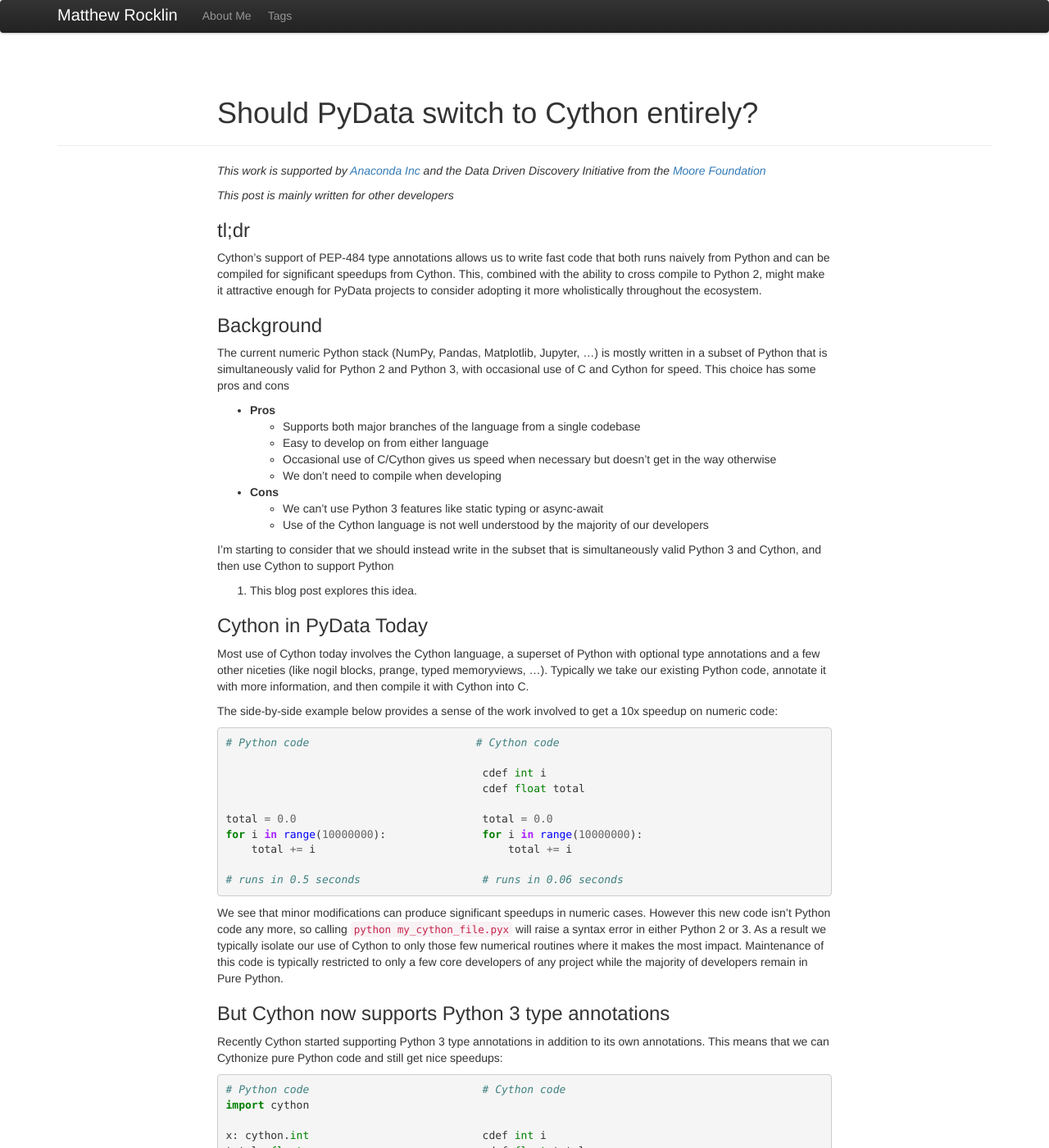
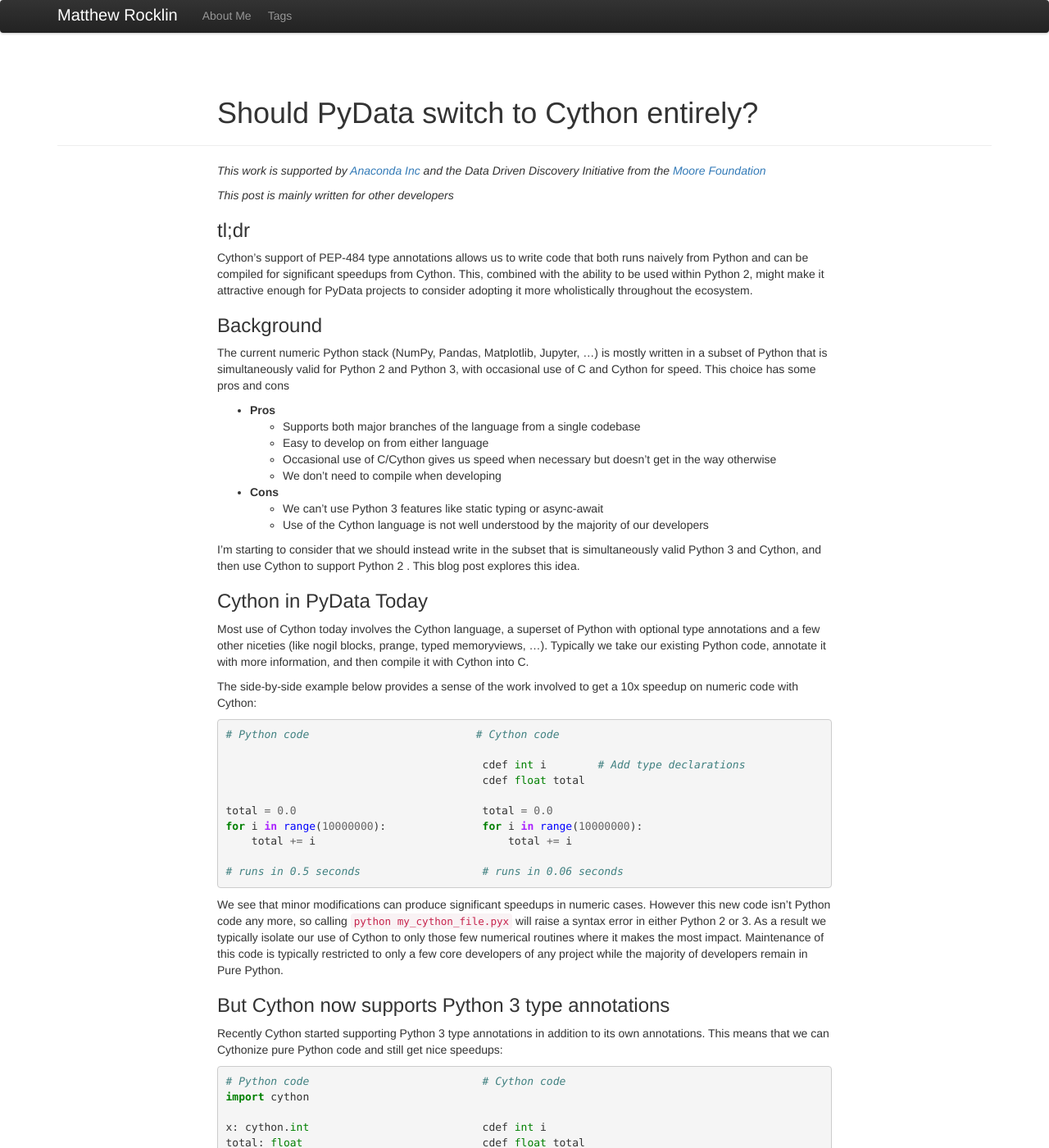
Before and after one commit to besyskymnbk/blog, a Jekyll site: the page built from _posts/work/2017-11-05-cython-everywhere.md, in a window 1280 px wide and 1400 px high. Shown: the whole window at 82% size. Built offline with Jekyll 4.4.1, drawn with Linux system fonts in a browser that asks for light colours; comment, search, counter and statistics services are not loaded; some of the changed text lies outside the part shown.

Commit message:
minor edits

````diff
--- a/_posts/work/2017-11-05-cython-everywhere.md
+++ b/_posts/work/2017-11-05-cython-everywhere.md
@@ -16,10 +16,10 @@ Driven Discovery Initiative from the [Moore Foundation](https://www.moore.org/)*
 
 ### tl;dr
 
-Cython's support of PEP-484 type annotations allows us to write fast code
-that both runs naively from Python and can be compiled for significant speedups
-from Cython.  This, combined with the ability to cross compile to Python 2,
-might make it attractive enough for PyData projects to consider adopting it more
+Cython's support of PEP-484 type annotations allows us to write code that both
+runs naively from Python and can be compiled for significant speedups from
+Cython.  This, combined with the ability to be used within Python 2, might
+make it attractive enough for PyData projects to consider adopting it more
 wholistically throughout the ecosystem.
 
 
@@ -43,7 +43,7 @@ some pros and cons
 
 I'm starting to consider that we should instead write in the subset that is
 simultaneously valid Python 3 and Cython, and then use Cython to support Python
-2.  This blog post explores this idea.
+2 .  This blog post explores this idea.
 
 
 ### Cython in PyData Today
@@ -54,12 +54,12 @@ typed memoryviews, ...).  Typically we take our existing Python code, annotate
 it with more information, and then compile it with Cython into C.
 
 The side-by-side example below provides a sense of the work involved to get
-a 10x speedup on numeric code:
+a 10x speedup on numeric code with Cython:
 
 ```python
 # Python code                          # Cython code
 
-                                        cdef int i
+                                        cdef int i        # Add type declarations
                                         cdef float total
 
 total = 0.0                             total = 0.0
@@ -136,7 +136,7 @@ compile.
 
 -  **Pros**
     -  We get to use Python 3 features
-    -  We get speedups in some cases
+    -  We get speedups in some cases from Cython compilation
     -  We find a possible resolution to the Python 2 legacy maintenance problem
     -  We might be able to drop some existing Cython pyx files, and unify
        development in the core language, broadening the developer base that can
````
